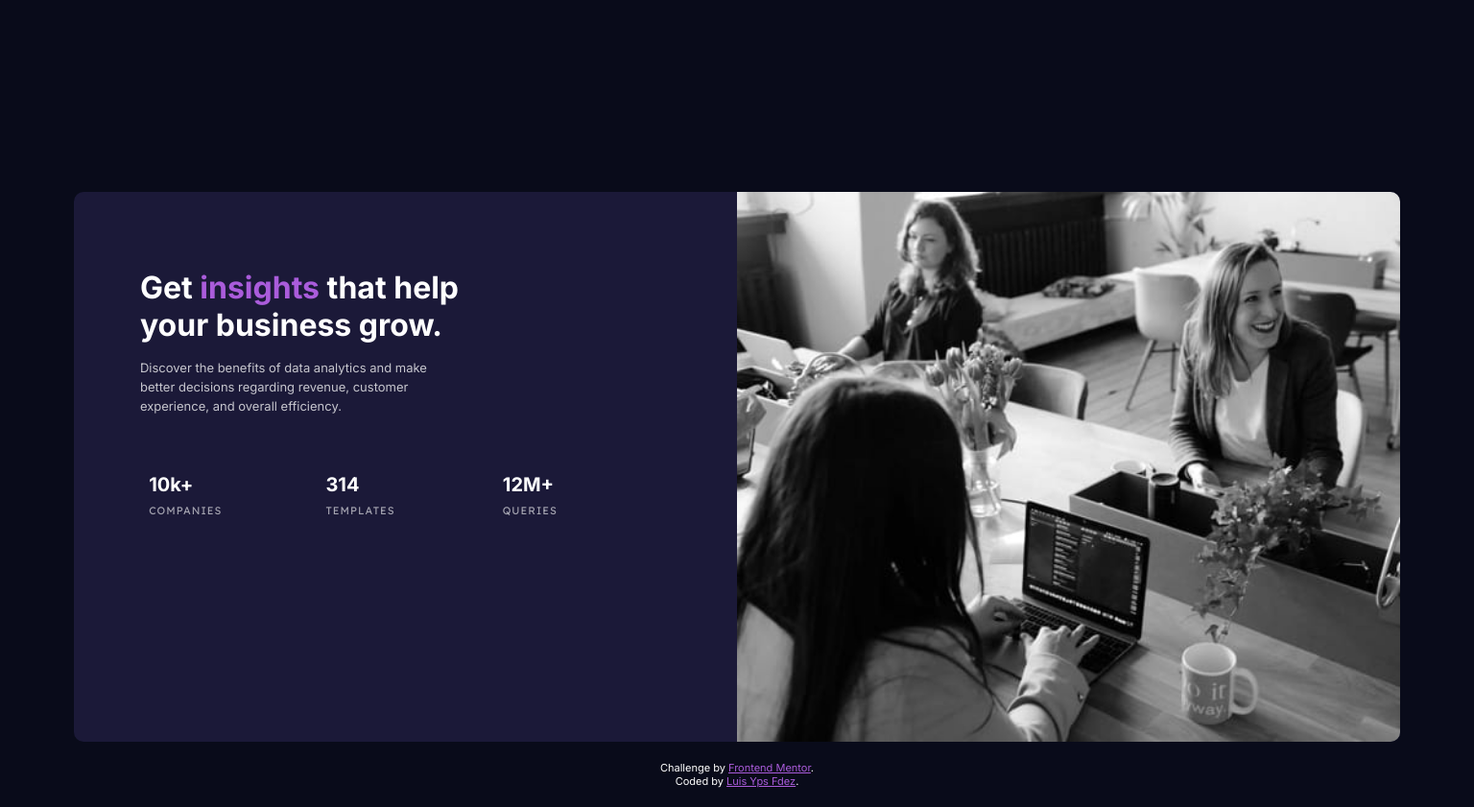
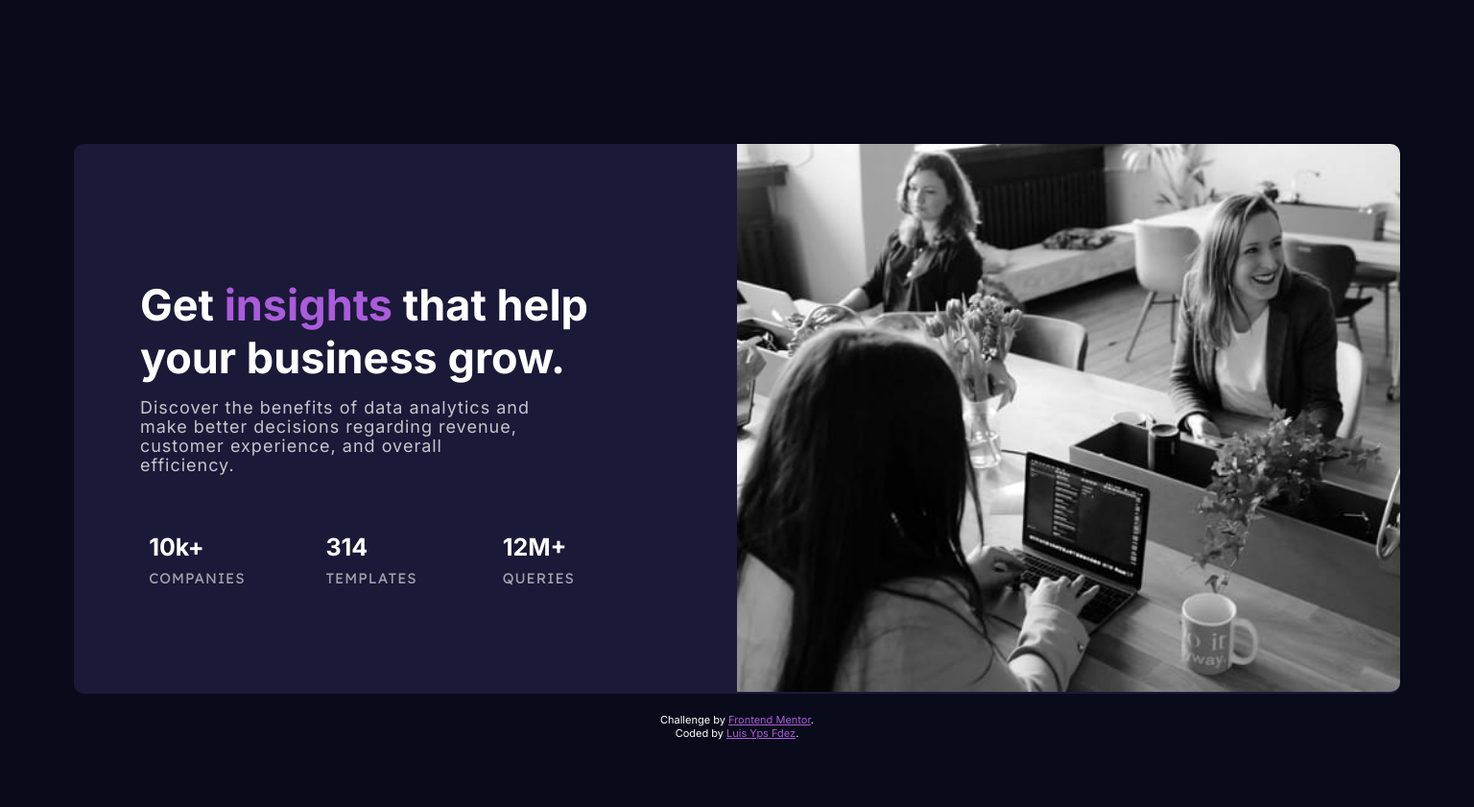
Before and after one commit to azyepes/ret4, a plain HTML site: page index.html in a window 1536 px wide. Shown: the whole page at 96% size. After the commit the page ends 800 px from the top, so only its background shows below. Drawn offline with Linux system fonts and the light colour scheme.

Commit message:
Desktop fixed

```diff
--- a/style_mobile.css
+++ b/style_mobile.css
@@ -161,7 +161,6 @@ footer {
     }
 
     .picture_img {
-        height: 100%;
         border-radius: 0 10px 10px 0;
     }
 
@@ -182,3 +181,36 @@ footer {
         margin: 0 0 30px;
     }
 }
+
+@media screen and (min-width: 1440px) {
+    body {
+        margin-top: 150px;
+    }
+
+    .div_text {
+        width: 80%;
+        grid-area: texto;
+        text-align: left;
+    }
+
+    .div_text_h1 {
+        width: 500px;
+        margin: 120px 0 0;
+        font-size: 4.5rem;
+    }
+
+    .div_text_p {
+        width: 415px;
+        margin: 0 0 30px;
+        font-size: 1.8rem;
+        letter-spacing: 1px;
+    }
+
+    .article_h1 {
+        font-size: 2.5rem;
+    }
+
+    .article_p {
+        font-size: 1.5rem;
+    }
+}
```
